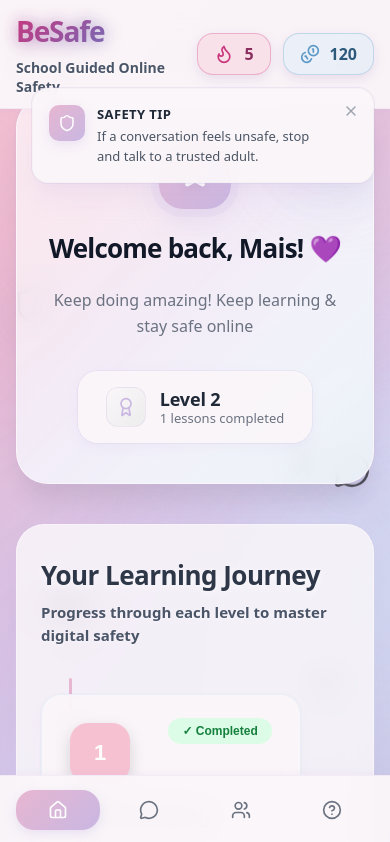
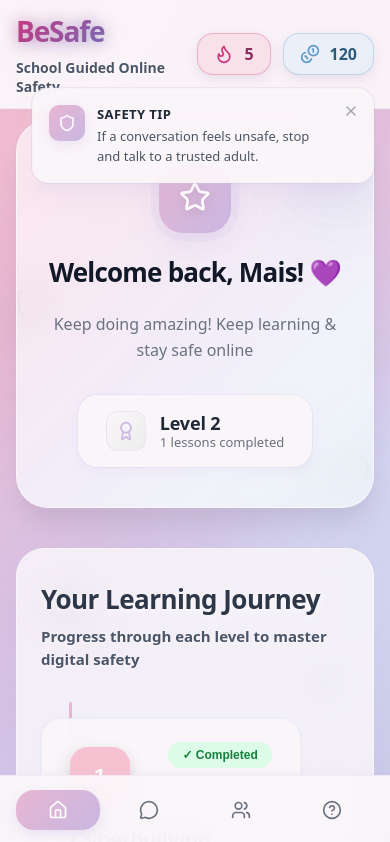
Before and after one commit to maiissh/Besafe-Hackathon, a React (Vite) app in the folder client/: page / in a window 390 px wide. Shown: the top 842 px of the page. Built offline with nearby package versions, Linux system fonts and the light colour scheme.

Commit message:
Update padding for main container and safety tip message

```diff
--- a/client/src/pages/HomePage/Home.module.css
+++ b/client/src/pages/HomePage/Home.module.css
@@ -241,7 +241,7 @@
   z-index: 10;
   max-width: 80rem;
   margin: 0 auto;
-  padding: 7rem 1rem 8rem;  /* 7rem للـ Header الثابت، 8rem للـ Footer الثابت */
+  padding: 9rem 1rem 8rem;  /* 7rem للـ Header الثابت، 8rem للـ Footer الثابت */
 }
 
 /* ===== Welcome Card ===== */
@@ -684,7 +684,7 @@
   }
 
   .main {
-    padding: 6rem 1rem 6.5rem;
+    padding: 7.5rem 1rem 6.5rem;
   }
 
   .safetyTipMessage {
```
